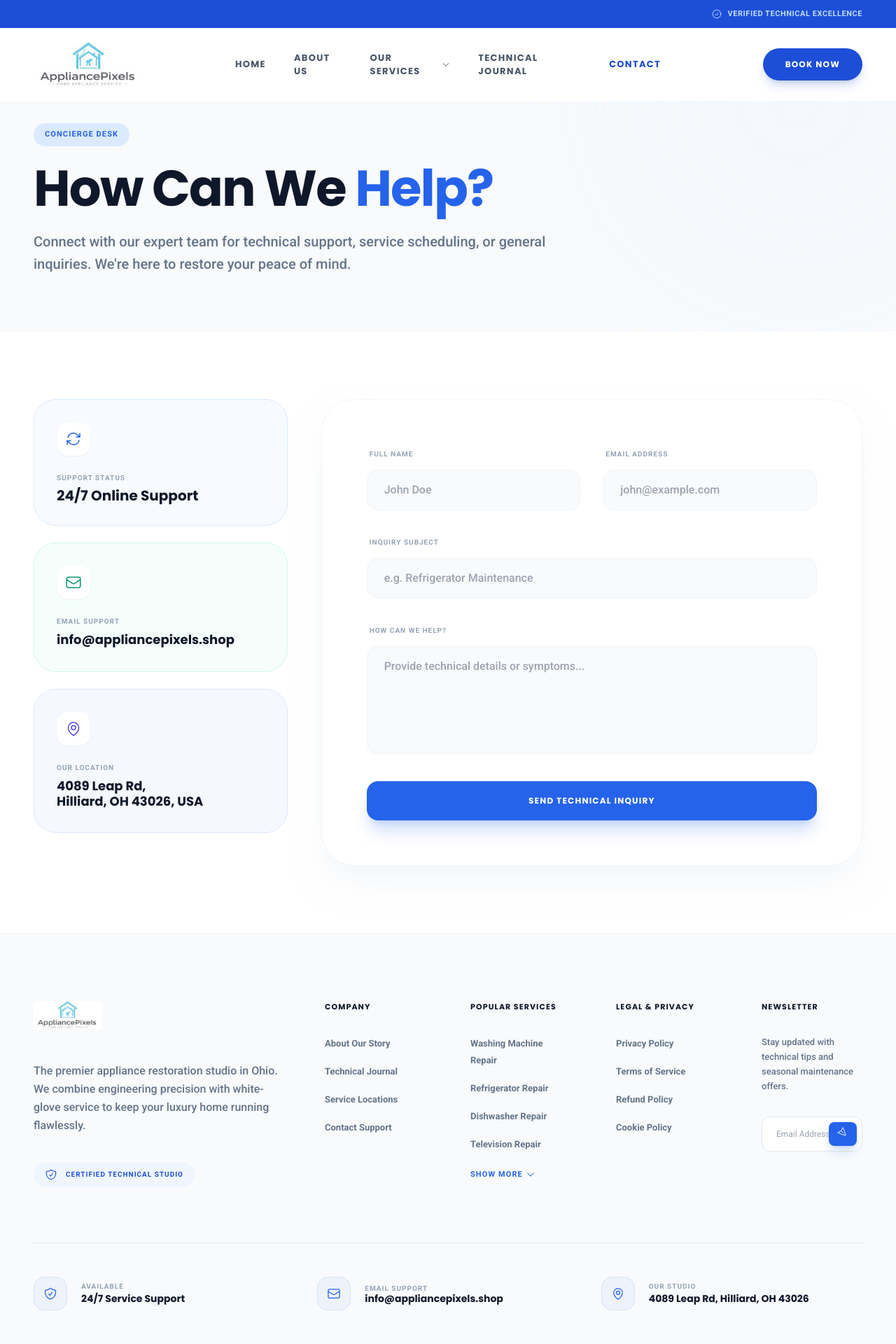
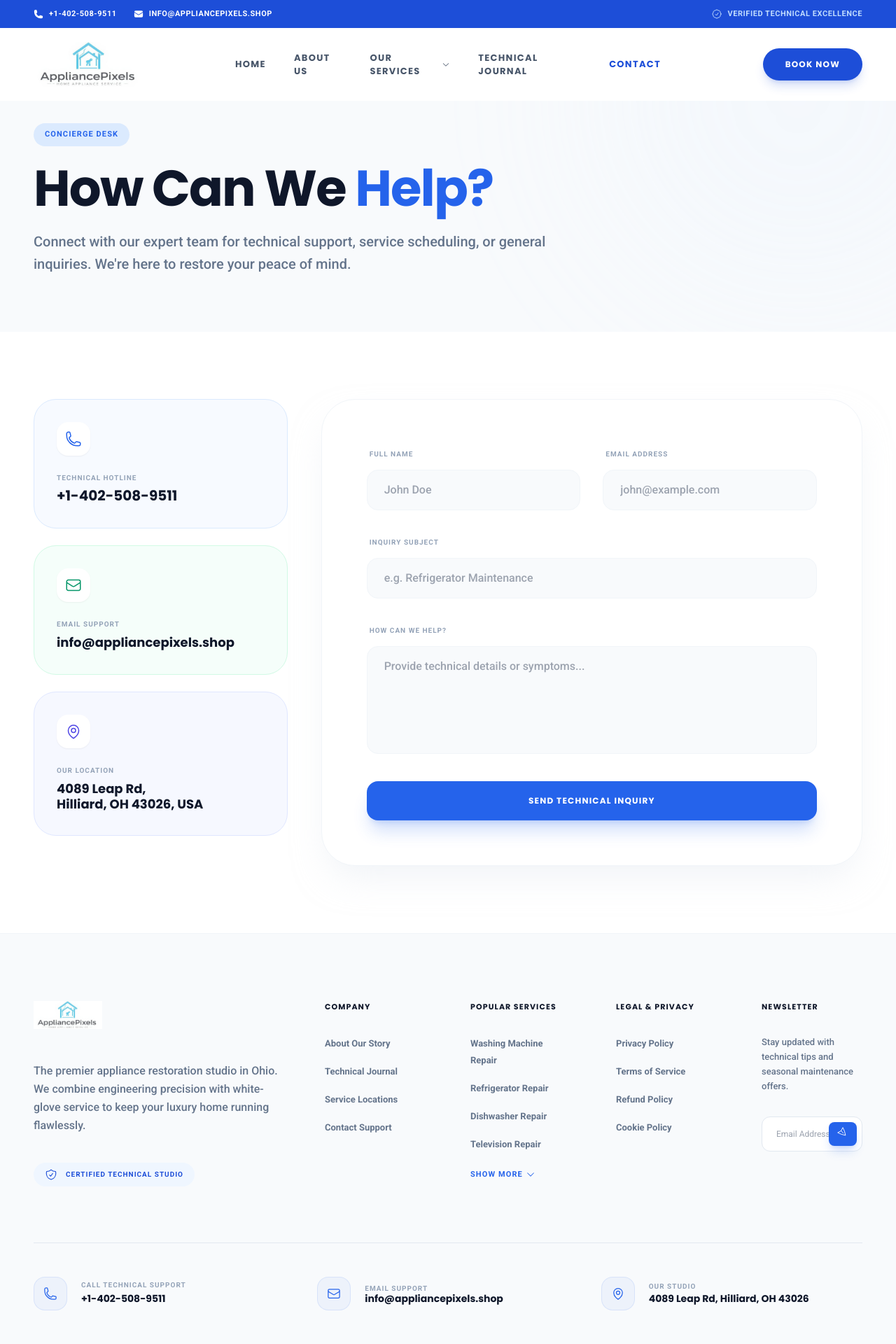
Before and after one commit to nikhilbhadauriyagspt/appliancepixels, a React (Vite) app: page /contact in a window 1280 px wide. Shown: the top 1920 px of the page at 70% size. Built offline with nearby package versions, Linux system fonts and the light colour scheme.

Commit message:
feat: update contact number to +1-402-508-9511 across website and hide static SEO content in index.html

```diff
--- a/index.html
+++ b/index.html
@@ -109,6 +109,7 @@
 
 <body>
   <div id="root">
+    <div style="display: none;">
       <!-- Static Content for SEO Crawlers -->
       <header>
         <h1>Appliance Pixels - Professional Home Appliance Repair Services in Hilliard, Ohio</h1>
@@ -116,7 +117,8 @@
       <main>
         <section>
           <h2>Expert Appliance Repair Solutions for Your Home</h2>
-        <p>Appliance Pixels is your premier destination for professional and reliable home appliance repair services in
+          <p>Appliance Pixels is your premier destination for professional and reliable home appliance repair services
+            in
             Hilliard, Ohio, and the surrounding areas. We specialize in restoring the functionality of your essential
             household machines with precision and care. Our team of certified technicians is dedicated to providing
             high-quality service, ensuring your home runs smoothly without interruption.</p>
@@ -124,7 +126,8 @@
         <section>
           <h3>Our Core Repair Services</h3>
           <ul>
-          <li><strong>Washing Machine Repair:</strong> We handle all types of washers, including front-load and top-load
+            <li><strong>Washing Machine Repair:</strong> We handle all types of washers, including front-load and
+              top-load
               models. From drum issues to electronic failures, our experts diagnose and fix problems quickly.</li>
             <li><strong>Refrigerator and Freezer Repair:</strong> Keep your food fresh with our expert cooling system
               services. We address compressor issues, thermostat malfunctions, and leaks.</li>
@@ -142,20 +145,25 @@
           <h2>Why Choose Appliance Pixels?</h2>
           <p>At Appliance Pixels, we pride ourselves on transparency and technical excellence. We offer a comprehensive
             45-day warranty on all parts and labor, giving you peace of mind with every repair. Our technicians use only
-          genuine OEM parts to maintain manufacturer standards and extend the lifespan of your appliances. With our easy
+            genuine OEM parts to maintain manufacturer standards and extend the lifespan of your appliances. With our
+            easy
             online scheduling, you can book a service appointment in less than two minutes. We serve the Hilliard
             community and nearby locations like Dublin and Upper Arlington with pride.</p>
-        <p>Whether you need an emergency refrigerator fix or a routine washing machine checkup, our professional team is
+          <p>Whether you need an emergency refrigerator fix or a routine washing machine checkup, our professional team
+            is
             ready to assist. We focus on providing forensic-level diagnostics to identify the root cause of failures,
-          preventing future issues and saving you money in the long run. Contact us today for elite restoration services
+            preventing future issues and saving you money in the long run. Contact us today for elite restoration
+            services
             that you can trust.</p>
         </section>
         <section>
           <h2>Contact Information</h2>
           <p>Address: 4089 Leap Rd, Hilliard, OH 43026, United States</p>
+          <p>Phone: +1-402-508-9511</p>
           <p>Email: info@appliancepixels.shop</p>
         </section>
       </main>
+    </div>
   </div>
   <script type="module" src="/src/main.jsx"></script>
 </body>
--- a/src/components/Footer.jsx
+++ b/src/components/Footer.jsx
@@ -140,11 +140,11 @@ const Footer = () => {
         <div className="grid grid-cols-1 md:grid-cols-3 gap-8 py-12 border-y border-slate-200 mb-12">
           <div className="flex items-center gap-5">
             <div className="w-12 h-12 rounded-2xl bg-blue-600/5 flex items-center justify-center text-blue-600 border border-blue-600/10">
-              <HiOutlineShieldCheck size={20} />
+              <HiOutlinePhone size={20} />
             </div>
             <div>
-              <p className="text-[10px] font-black text-slate-400 uppercase tracking-widest">Available</p>
-              <p className="text-sm font-heading font-black text-slate-900">24/7 Service Support</p>
+              <p className="text-[10px] font-black text-slate-400 uppercase tracking-widest">Call Technical Support</p>
+              <a href="tel:4025089511" className="text-sm font-heading font-black text-slate-900 hover:text-blue-600 transition-colors">+1-402-508-9511</a>
             </div>
           </div>
           <div className="flex items-center gap-5">
--- a/src/components/Header.jsx
+++ b/src/components/Header.jsx
@@ -49,7 +49,17 @@ const Header = () => {
         {/* Top Tier: Blue Info Bar */}
         <div className={`bg-blue-700 text-white transition-all duration-300 overflow-hidden ${scrolled ? 'h-0 opacity-0' : 'h-10 opacity-100'
           }`}>
-          <div className="container mx-auto px-6 lg:px-12 h-full flex justify-end items-center text-[11px] font-bold tracking-wider uppercase">
+          <div className="container mx-auto px-6 lg:px-12 h-full flex justify-between items-center text-[11px] font-bold tracking-wider uppercase">
+            <div className="flex items-center gap-6">
+              <a href="tel:4025089511" className="flex items-center gap-2 text-white hover:text-blue-200 transition-colors">
+                <HiPhone size={14} />
+                <span>+1-402-508-9511</span>
+              </a>
+              <a href="mailto:info@appliancepixels.shop" className="hidden md:flex items-center gap-2 text-white hover:text-blue-200 transition-colors">
+                <HiEnvelope size={14} />
+                <span>info@appliancepixels.shop</span>
+              </a>
+            </div>
             <div className="flex items-center gap-2 text-blue-200">
               <HiOutlineCheckBadge size={16} />
               <span className="font-black">Verified Technical Excellence</span>
@@ -224,7 +234,17 @@ const Header = () => {
 
             {/* Sidebar Footer */}
             <div className="p-8 bg-slate-50 border-t border-slate-100">
-              <div className="space-y-6">
+              <div className="space-y-4">
+                <a href="tel:4025089511" className="flex items-center gap-4 p-4 bg-white rounded-2xl shadow-sm">
+                  <div className="w-12 h-12 rounded-full bg-blue-50 flex items-center justify-center text-blue-700">
+                    <HiPhone size={20} />
+                  </div>
+                  <div>
+                    <p className="text-[10px] font-black text-slate-400 uppercase tracking-widest">Call Expert</p>
+                    <p className="text-lg font-heading font-black text-slate-900">+1-402-508-9511</p>
+                  </div>
+                </a>
+
                 <a href="mailto:info@appliancepixels.shop" className="flex items-center gap-4 p-4 bg-white rounded-2xl shadow-sm">
                   <div className="w-12 h-12 rounded-full bg-blue-50 flex items-center justify-center text-blue-700">
                     <HiEnvelope size={20} />
--- a/src/components/modals/BookingModal.jsx
+++ b/src/components/modals/BookingModal.jsx
@@ -109,6 +109,11 @@ const BookingModal = () => {
                 <span>Request Technical Visit</span>
                 <HiOutlineCheckBadge className="group-hover:scale-110 transition-transform" size={20} />
               </button>
+
+              <div className="text-center pt-2">
+                <p className="text-[10px] text-slate-400 font-bold uppercase tracking-widest mb-2">Or Call Us Directly</p>
+                <a href="tel:4025089511" className="text-blue-600 font-black text-lg hover:underline transition-all">+1-402-508-9511</a>
+              </div>
             </form>
           </div>
         )}
--- a/src/pages/Contact.jsx
+++ b/src/pages/Contact.jsx
@@ -61,10 +61,10 @@ const Contact = () => {
             <div className="lg:col-span-1 space-y-6">
               <div className="p-8 bg-blue-50/50 border border-blue-100 rounded-[2rem] group hover:bg-white hover:shadow-xl hover:shadow-blue-600/5 transition-all duration-500">
                 <div className="w-12 h-12 bg-white rounded-2xl flex items-center justify-center text-blue-600 shadow-sm mb-6 group-hover:bg-blue-600 group-hover:text-white transition-all">
-                  <HiOutlineArrowPath size={24} />
+                  <HiOutlinePhone size={24} />
                 </div>
-                <p className="text-[10px] font-black uppercase tracking-widest text-slate-400 mb-2">Support Status</p>
-                <p className="text-xl font-heading font-black text-slate-900 leading-none">24/7 Online Support</p>
+                <p className="text-[10px] font-black uppercase tracking-widest text-slate-400 mb-2">Technical Hotline</p>
+                <a href="tel:4025089511" className="text-xl font-heading font-black text-slate-900 leading-none hover:text-blue-600 transition-colors">+1-402-508-9511</a>
               </div>
 
               <div className="p-8 bg-emerald-50/50 border border-emerald-100 rounded-[2rem] group hover:bg-white hover:shadow-xl hover:shadow-emerald-600/5 transition-all duration-500">
--- a/src/pages/policies/CookiePolicy.jsx
+++ b/src/pages/policies/CookiePolicy.jsx
@@ -129,6 +129,7 @@ const CookiePolicy = () => {
               4089 Leap Rd<br />
               Hilliard, OH 43026<br />
               United States<br />
+              Phone: +1-402-508-9511<br />
               Email: <a href="mailto:info@appliancepixels.shop" className="text-primary">info@appliancepixels.shop</a>
             </address>
           </section>
--- a/src/pages/policies/PrivacyPolicy.jsx
+++ b/src/pages/policies/PrivacyPolicy.jsx
@@ -276,7 +276,9 @@ const PrivacyPolicy = () => {
               Appliance Pixels<br />
               4089 Leap Rd<br />
               Hilliard, OH 43026<br />
-              United States
+              United States<br />
+              Phone: +1-402-508-9511<br />
+              Email: info@appliancepixels.shop
             </address>
           </section>
 
--- a/src/pages/policies/RefundPolicy.jsx
+++ b/src/pages/policies/RefundPolicy.jsx
@@ -78,8 +78,9 @@ const RefundPolicy = () => {
             <p>
               If you have any questions concerning our return policy, please contact us at:
             </p>
-            <div className="bg-primary text-white p-8 rounded-2xl shadow-xl mt-4 text-center">
-              <a href="mailto:info@appliancepixels.shop" className="text-secondary font-bold text-lg hover:underline">info@appliancepixels.shop</a>
+            <div className="bg-primary text-white p-8 rounded-2xl shadow-xl mt-4 text-center space-y-2">
+              <a href="tel:4025089511" className="block text-white font-bold text-lg hover:underline">+1-402-508-9511</a>
+              <a href="mailto:info@appliancepixels.shop" className="block text-secondary font-bold text-lg hover:underline">info@appliancepixels.shop</a>
             </div>
           </section>
         </div>
--- a/src/pages/policies/TermsOfService.jsx
+++ b/src/pages/policies/TermsOfService.jsx
@@ -38,7 +38,7 @@ const TermsOfService = () => {
               effective servicing.
             </p>
             <p>
-              You can contact us by email at <a href="mailto:info@appliancepixels.shop" className="text-primary">info@appliancepixels.shop</a>, or by
+              You can contact us by email at <a href="mailto:info@appliancepixels.shop" className="text-primary">info@appliancepixels.shop</a>, by phone at +1-402-508-9511, or by
               mail to 4089 Leap Rd, Hilliard, OH 43026, United States.
             </p>
             <p>
@@ -273,7 +273,8 @@ const TermsOfService = () => {
               4089 Leap Rd<br />
               Hilliard, OH 43026<br />
               United States<br />
-              <a href="mailto:info@appliancepixels.shop" className="text-primary">info@appliancepixels.shop</a>
+              Phone: +1-402-508-9511<br />
+              Email: <a href="mailto:info@appliancepixels.shop" className="text-primary">info@appliancepixels.shop</a>
             </address>
           </section>
         </div>
```
Also changed, not shown: src/pages/ExpertSupport.jsx (+16 -0 lines), src/pages/Services.jsx (+16 -0 lines), public/support-banner/bg banner.png. Lines whose indentation alone changed are shown as unchanged.
